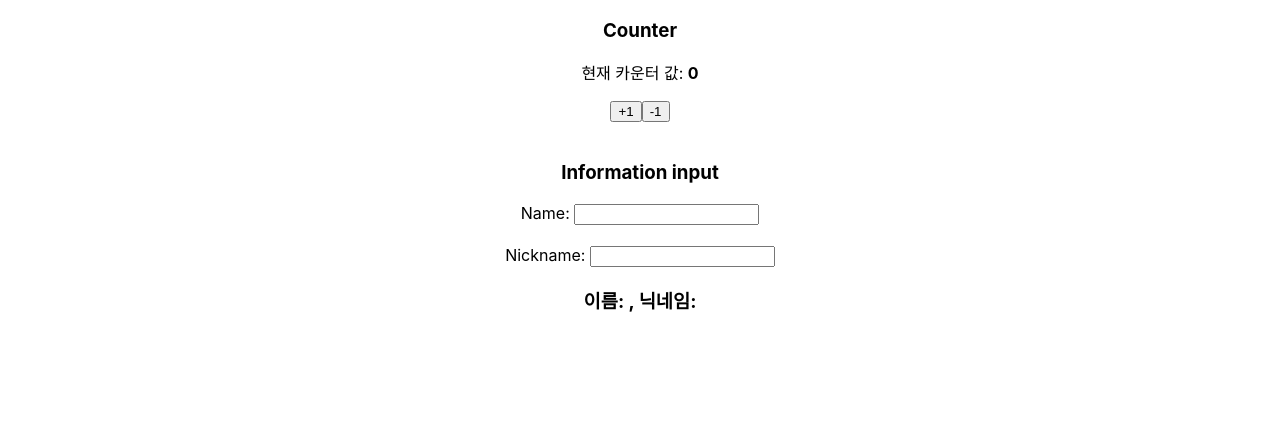
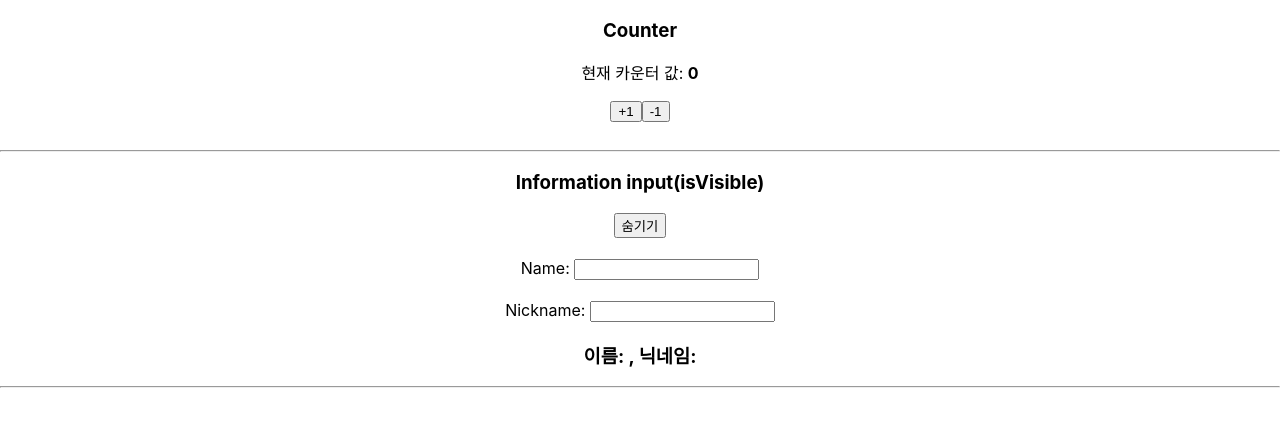
Before and after one commit to HEUNNN/react_by_velopert, a React (Create React App) app in the folder hooks_sample/hooks_sample/: page / in a window 1280 px wide. Shown: the top 426 px of the page. Built offline with nearby package versions, Linux system fonts and the light colour scheme.

Commit message:
2022/2/23 useEffect()

```diff
--- a/hooks_sample/hooks_sample/src/App.js
+++ b/hooks_sample/hooks_sample/src/App.js
@@ -1,14 +1,27 @@
 import "./App.css";
 import Counter from "./Counter";
+import { useState } from "react";
 import Info from "./Info";
 function App() {
+  const [isVisible, setIsVisible] = useState(true);
   return (
     <div className="App">
       <h3>Counter</h3>
       <Counter />
       <br />
-      <h3>Information input</h3>
-      <Info />
+      <hr />
+      <h3>Information input(isVisible)</h3>
+      <button
+        onClick={() => {
+          setIsVisible(!isVisible);
+        }}
+      >
+        {isVisible ? "숨기기" : "보이기"}
+      </button>
+      <br />
+      <br />
+      {isVisible && <Info />}
+      <hr />
     </div>
   );
 }
--- a/hooks_sample/hooks_sample/src/Info.js
+++ b/hooks_sample/hooks_sample/src/Info.js
@@ -1,9 +1,35 @@
-import { useState } from "react";
+import { useEffect, useState } from "react";
 
 const Info = () => {
   //Info component 내부
   const [name, setName] = useState("");
   const [nickname, setNickname] = useState("");
+
+  useEffect(() => {
+    console.log("렌더링이 완료되었습니다.");
+    console.log({ name, nickname });
+  });
+
+  useEffect(() => {
+    console.log("Mount되었습니다.");
+  }, []);
+
+  useEffect(() => {
+    console.log("effect(update)");
+    console.log(name);
+    return () => {
+      console.log("cleanup");
+      console.log(name);
+    };
+  }, [name]);
+
+  useEffect(() => {
+    console.log("effect(update)");
+    return () => {
+      console.log("cleanup only unmount");
+    };
+  }, []);
+
   const onHandleName = (e) => {
     setName(e.target.value);
   };
```
